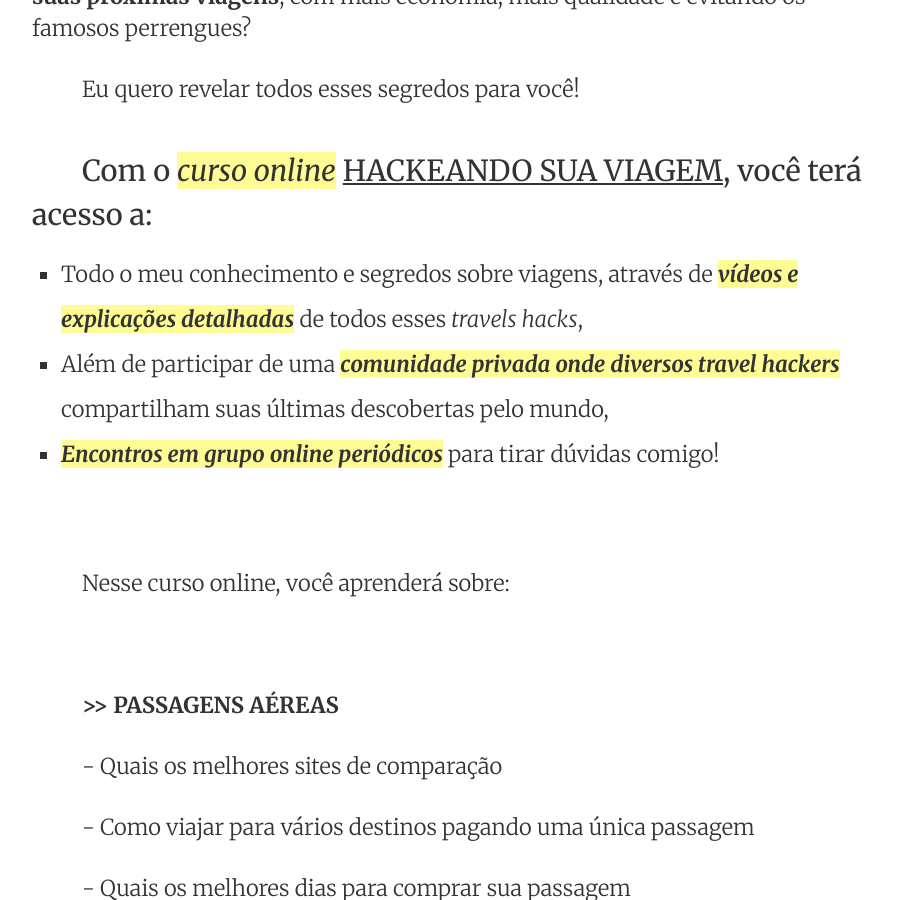
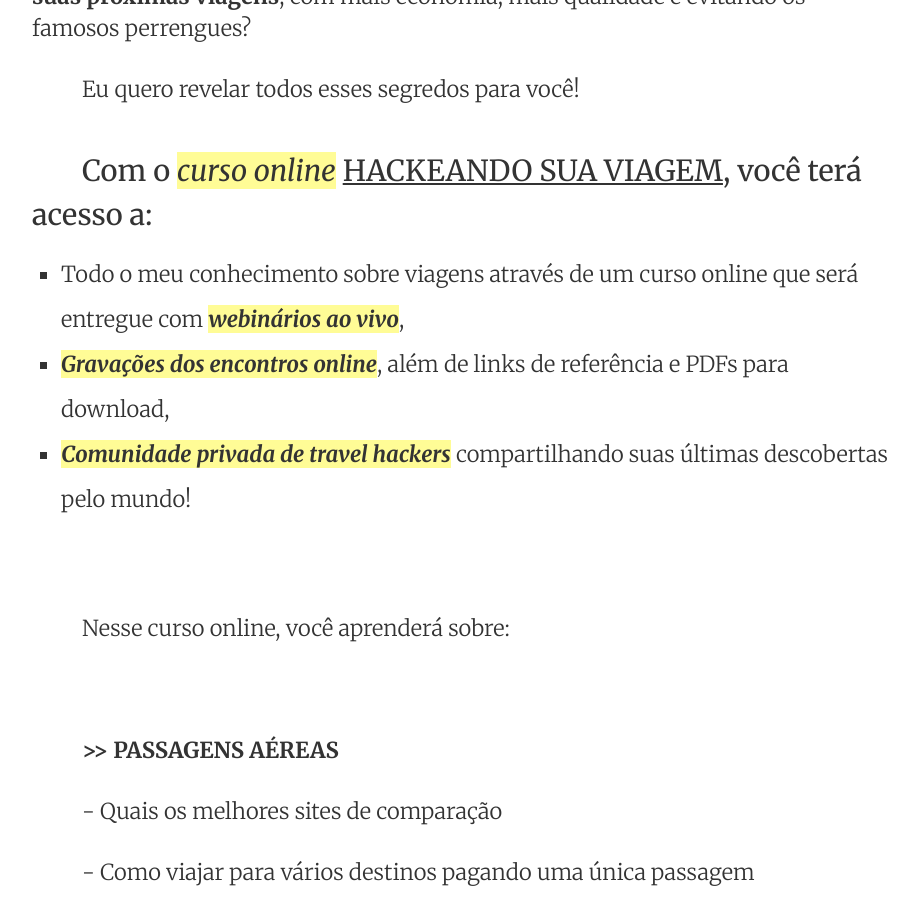
Before and after one commit to ianborges/hackeandosuaviagem, a Jekyll site: the page built from index.html, in a window 1280 px wide and 900 px high, scrolled down 3411 px. Shown: the whole window, without its empty margins (177-1095 px from the left). Built offline with Jekyll 4.4.1, drawn with Linux system fonts in a browser that asks for light colours; the list of posts is cut into pages by our own code.

Commit message:
Update index.html

```diff
--- a/index.html
+++ b/index.html
@@ -95,9 +95,9 @@ layout: default
 
         <div class="noindent">
           <ul>
-            <li>Todo o meu conhecimento e segredos sobre viagens, através de <span class="highlight"><em><strong>vídeos e explicações detalhadas</strong></em></span> de todos esses <i>travels hacks</i>,</li>
-            <li>Além de participar de uma <span class="highlight"><em><strong>comunidade privada onde diversos <i>travel hackers</i></strong></em></span> compartilham suas últimas descobertas pelo mundo,</li>
-            <li><span class="highlight"><em><strong>Encontros em grupo online periódicos</strong></em></span> para tirar dúvidas comigo!</li>
+            <li>Todo o meu conhecimento sobre viagens através de um curso online que será entregue com <span class="highlight"><em><strong>webinários ao vivo</strong></em></span>,</li>
+            <li><span class="highlight"><em><strong>Gravações dos encontros online</strong></em></span>, além de links de referência e PDFs para download,</li>
+            <li><span class="highlight"><em><strong>Comunidade privada de travel hackers</strong></em></span> compartilhando suas últimas descobertas pelo mundo!</li>
           </ul>
         </div>
 
```
